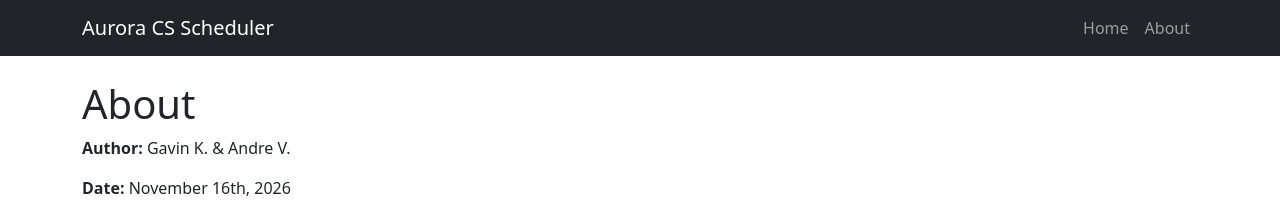
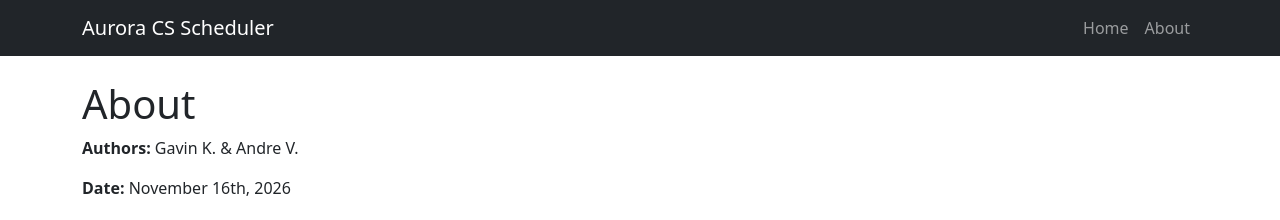
Before and after one commit to avershaw01/CSC3700_Project, a React (Vite) app in the folder Project_3700_26/: page /about in a window 1280 px wide. Shown: the top 220 px of the page. Built offline with nearby package versions, Linux system fonts and the light colour scheme; no server answers.

Commit message:
Small cosmetic change
I added an extra line in the About page and changed Author to Authors

```diff
--- a/Project_3700_26/src/pages/AboutPage.jsx
+++ b/Project_3700_26/src/pages/AboutPage.jsx
@@ -3,7 +3,8 @@ function AboutPage() {
     return (
         <main className="container py-4">
             <h1>About</h1>
-            <p><strong>Author:</strong> Gavin K. & Andre V.</p>
+            <div></div>
+            <p><strong>Authors:</strong> Gavin K. & Andre V.</p>
             <p><strong>Date:</strong> {date}</p>
             <p><strong>Version:</strong> 2.0.0</p>
         </main>
```
